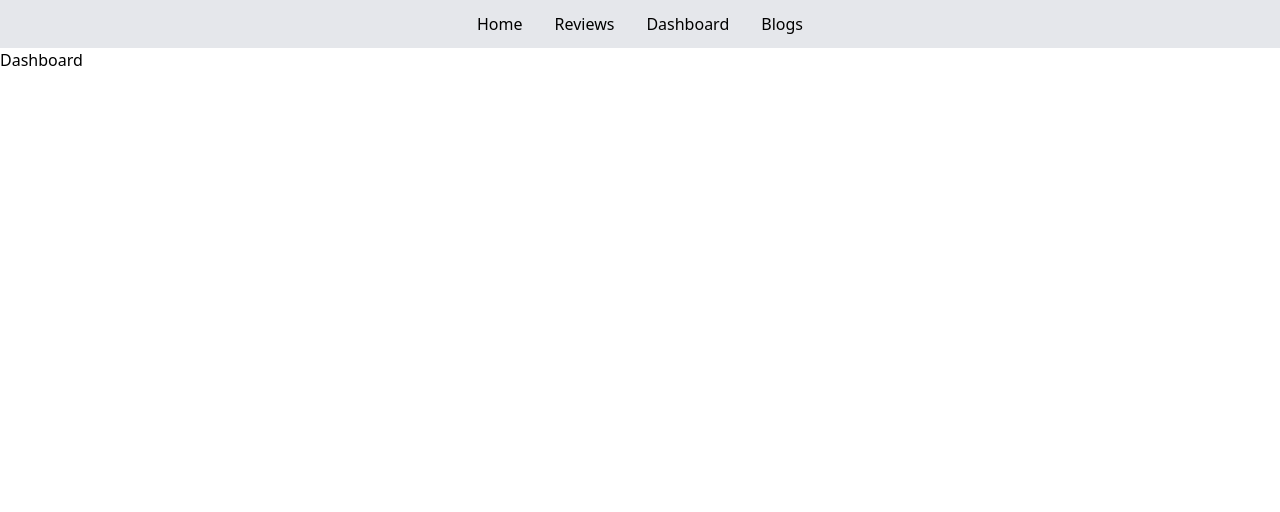
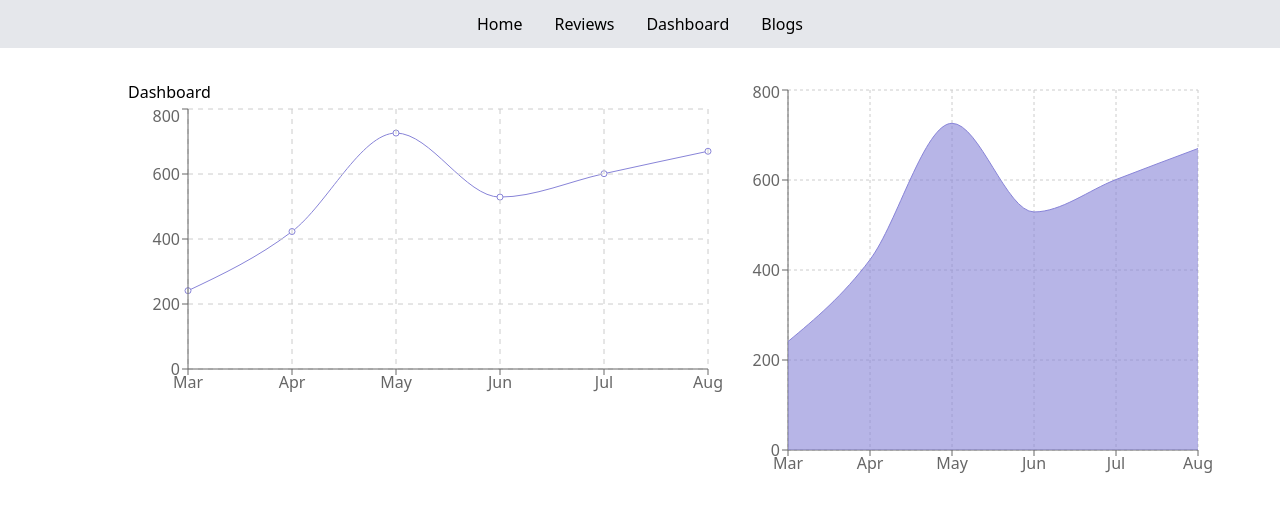
Before and after one commit to sayedmdsafwan/laptop-reviews-react, a React (Create React App) app: page /dashboard in a window 1280 px wide. Shown: the top 512 px of the page. Built offline with nearby package versions, Linux system fonts and the light colour scheme.

Commit message:
charts added

```diff
--- a/package.json
+++ b/package.json
@@ -11,6 +11,7 @@
     "react-icons": "^4.3.1",
     "react-router-dom": "^6.3.0",
     "react-scripts": "5.0.0",
+    "recharts": "^2.1.9",
     "web-vitals": "^2.1.4"
   },
   "scripts": {
--- a/src/components/Dashboard/Dashboard.js
+++ b/src/components/Dashboard/Dashboard.js
@@ -1,9 +1,98 @@
 import React from "react";
+import {
+    Area,
+    AreaChart,
+    CartesianGrid,
+    Line,
+    LineChart,
+    Tooltip,
+    XAxis,
+    YAxis,
+} from "recharts";
 
 const Dashboard = () => {
+    const shopDetails = [
+        {
+            month: "Mar",
+            investment: 100000,
+            sell: 241,
+            revenue: 10401,
+        },
+        {
+            month: "Apr",
+            investment: 200000,
+            sell: 423,
+            revenue: 24500,
+        },
+        {
+            month: "May",
+            investment: 500000,
+            sell: 726,
+            revenue: 67010,
+        },
+        {
+            month: "Jun",
+            investment: 500000,
+            sell: 529,
+            revenue: 40405,
+        },
+        {
+            month: "Jul",
+            investment: 600000,
+            sell: 601,
+            revenue: 50900,
+        },
+        {
+            month: "Aug",
+            investment: 700000,
+            sell: 670,
+            revenue: 61000,
+        },
+    ];
+
     return (
-        <div>
-            <h1>Dashboard</h1>
+        <div className="w-4/5 mx-auto py-8">
+            <div className="flex">
+                <div>
+                    <h1>Dashboard</h1>
+                    <LineChart
+                        width={600}
+                        height={300}
+                        data={shopDetails}
+                        margin={{ top: 5, right: 20, bottom: 5, left: 0 }}
+                    >
+                        <Line type="monotone" dataKey="sell" stroke="#8884d8" />
+                        <CartesianGrid stroke="#ccc" strokeDasharray="5 5" />
+                        <XAxis dataKey="month" />
+                        <YAxis />
+                        <Tooltip />
+                    </LineChart>
+                </div>
+                <div>
+                    <AreaChart
+                        width={500}
+                        height={400}
+                        data={shopDetails}
+                        margin={{
+                            top: 10,
+                            right: 30,
+                            left: 0,
+                            bottom: 0,
+                        }}
+                    >
+                        <CartesianGrid strokeDasharray="3 3" />
+                        <XAxis dataKey="month" />
+                        <YAxis />
+                        <Tooltip />
+                        <Area
+                            type="monotone"
+                            dataKey="sell"
+                            stroke="#8884d8"
+                            fill="#8884d8"
+                        />
+                    </AreaChart>
+                </div>
+            </div>
         </div>
     );
 };
```
Also changed, not shown: 1 other file (tests, documents, lock files or other folders).
